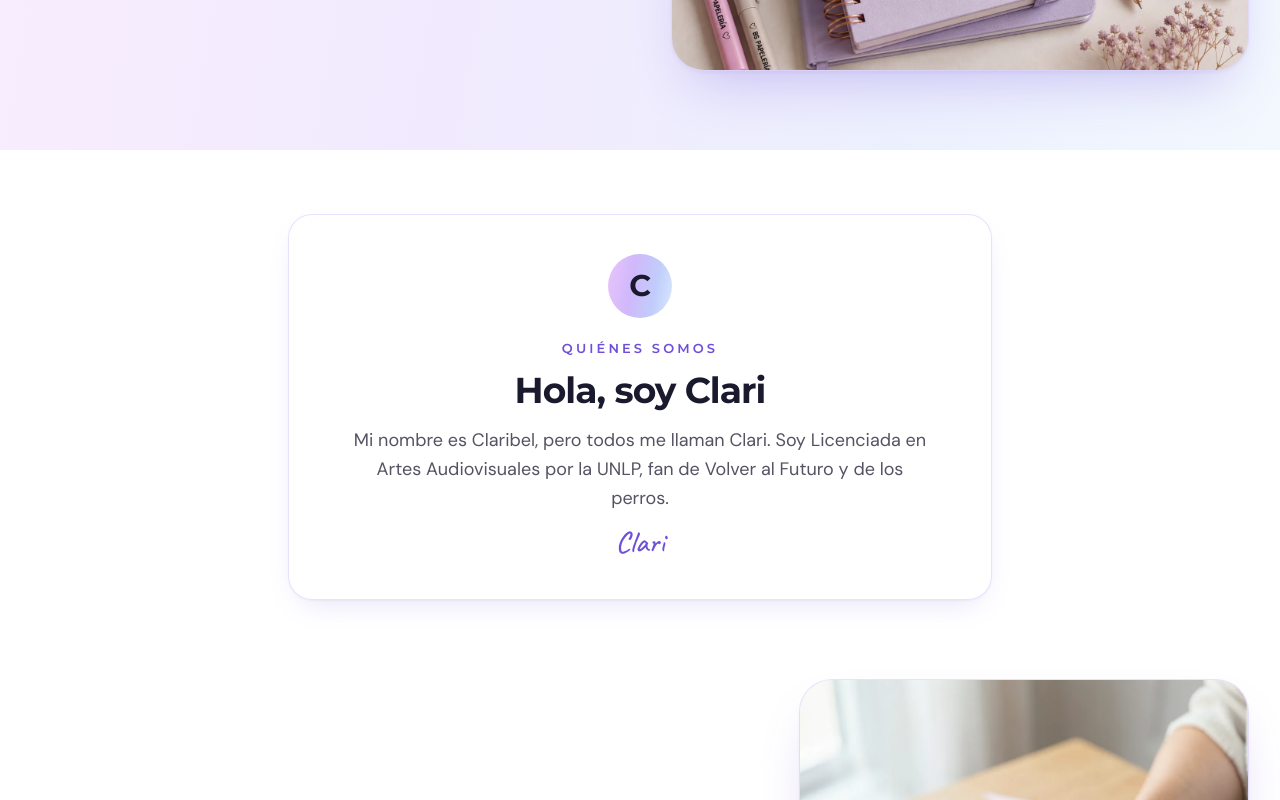
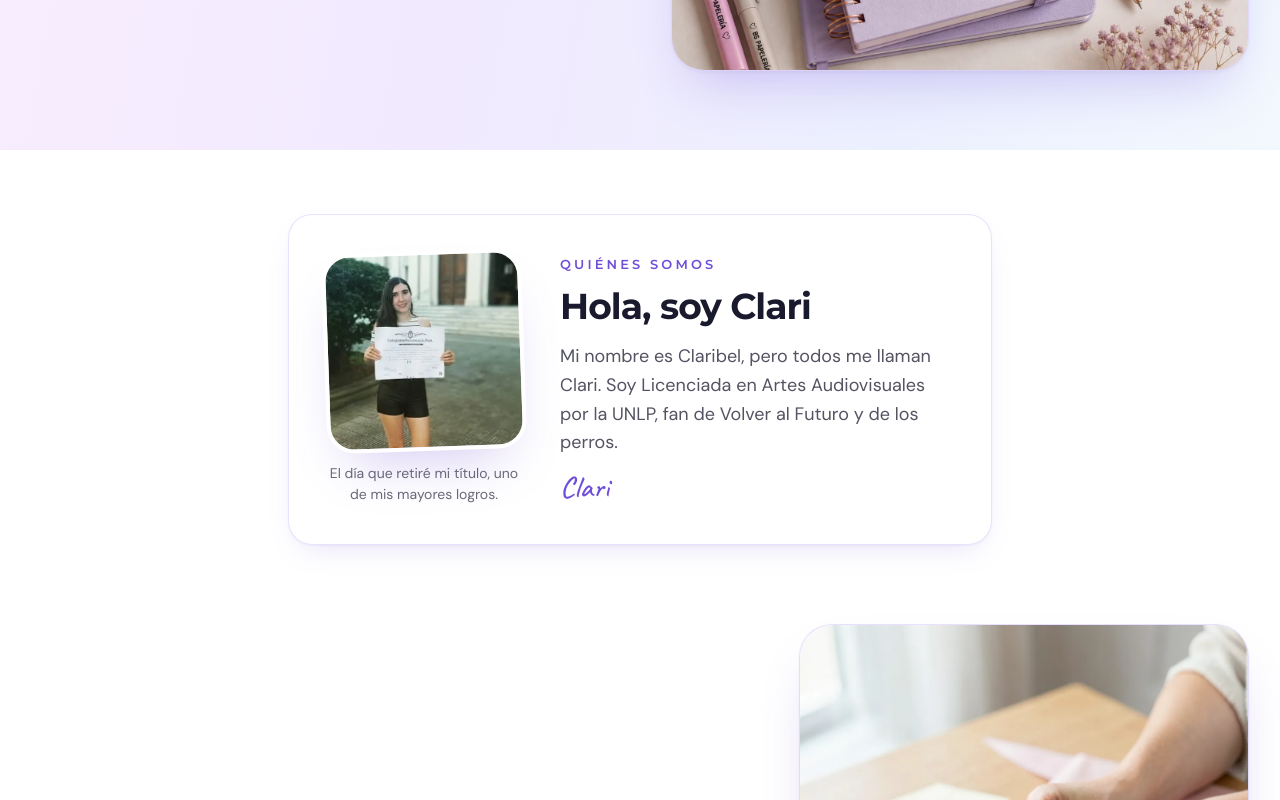
Before and after one commit to manukpo10/bspapeleria-frontend, a React (Vite) app: page /nosotros in a window 1280 px wide. Shown: the part 503-1303 px from the top of the page. Built offline with nearby package versions, Linux system fonts and the light colour scheme; no server answers.

Commit message:
feat: sumar la foto de Clari a la página Nosotros
Reemplaza la inicial por su foto con el título, con el pie que ella escribió en Instagram.

```diff
--- a/src/pages/AboutPage.tsx
+++ b/src/pages/AboutPage.tsx
@@ -106,21 +106,32 @@ export default function AboutPage() {
       {/* Meet Clari: no bottom padding, the stories section's own top padding spaces what follows */}
       <section aria-labelledby="clari-heading" className="pt-12 sm:pt-16">
         <div className="mx-auto max-w-3xl px-4 sm:px-6 lg:px-8">
-          <div className="card p-6 text-center sm:p-10">
-            <span
-              aria-hidden="true"
-              className="mx-auto grid size-16 place-items-center rounded-full bg-ribbon font-display text-3xl font-bold text-dark"
-            >
-              C
-            </span>
-            <p className="eyebrow mt-5">Quiénes somos</p>
+          <div className="card grid items-center gap-8 p-6 sm:grid-cols-[auto_minmax(0,1fr)] sm:gap-10 sm:p-10">
+            {/* The only source is a small crop of an Instagram story, so the photo stays small to look sharp */}
+            <figure className="mx-auto w-44 sm:mx-0 sm:w-48">
+              <img
+                src="/images/brand/clari.webp"
+                alt="Clari sonriendo, con su título de la Universidad Nacional de La Plata en las manos"
+                width={564}
+                height={564}
+                loading="lazy"
+                decoding="async"
+                className="aspect-square w-full -rotate-2 rounded-3xl object-cover shadow-lift ring-4 ring-white"
+              />
+              <figcaption className="mt-4 text-center text-xs text-dark/65">
+                El día que retiré mi título, uno de mis mayores logros.
+              </figcaption>
+            </figure>
+            <div className="text-center sm:text-left">
+              <p className="eyebrow">Quiénes somos</p>
               <h2 id="clari-heading" className="mt-3 font-display text-3xl font-bold tracking-tight text-dark sm:text-4xl">
                 Hola, soy Clari
               </h2>
-            <p className="mx-auto mt-4 max-w-xl text-base text-dark/75">
+              <p className="mt-4 text-base text-dark/75">
                 Mi nombre es Claribel, pero todos me llaman Clari. Soy Licenciada en Artes Audiovisuales por la UNLP, fan de Volver al Futuro y de los perros.
               </p>
               <p className="mt-3 font-script text-3xl text-iris">Clari</p>
+            </div>
           </div>
         </div>
       </section>
```
Also changed, not shown: public/images/brand/clari.webp (added). Lines whose indentation alone changed are shown as unchanged.
